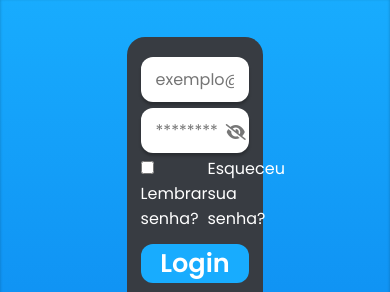
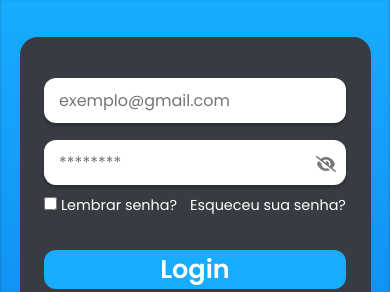
Before and after one commit to gerdefarias/login, a plain HTML site: page index.html in a window 390 px wide. Shown: the part 79-371 px from the top of the page. Drawn offline with Linux system fonts and the light colour scheme.

Commit message:
updade media queries

```diff
--- a/css/styles.css
+++ b/css/styles.css
@@ -43,6 +43,13 @@ main form {
   display: flex;
   flex-direction: column;
   align-items: center;
+
+}
+
+@media screen and (min-width: 380px) {
+  main form {
+    width: 90%;
+  }
 }
 
 main form .inputs-container {
@@ -101,6 +108,12 @@ main form .password-infos {
   display: flex;
   align-items: center;
   justify-content: space-between;
+}
+
+@media screen and (min-width: 380px) {
+  main form .password-infos{
+    font-size: 0.9em;
+  }
 }
 
 main form .password-infos a {
```
